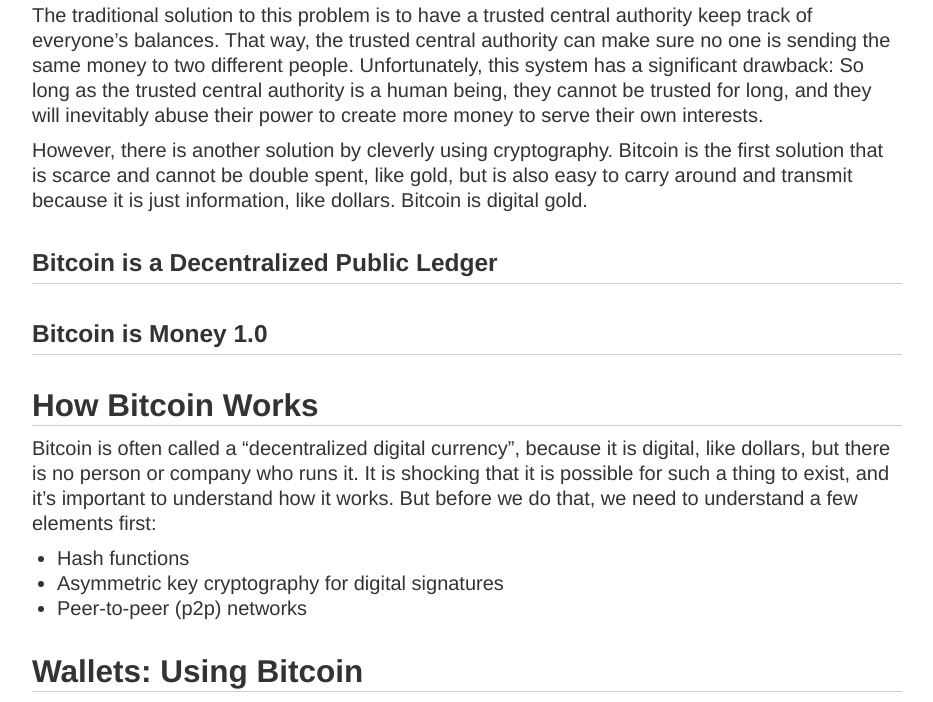
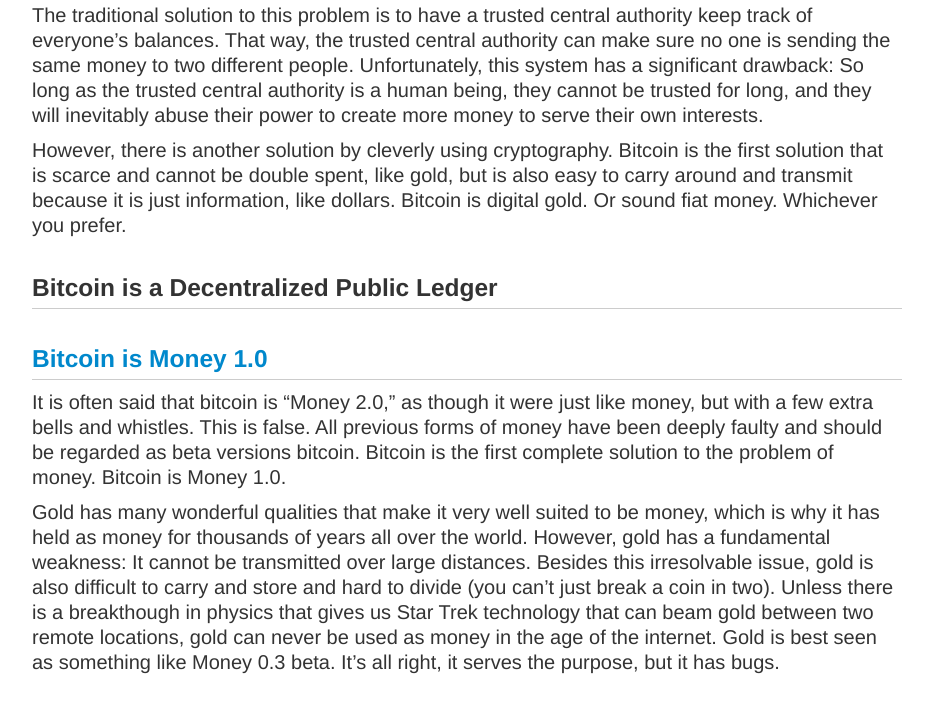
Before and after one commit to matiu/diveintobitcoin.com, a website: page public/index.html in a window 1280 px wide. Shown: the part 1476-2178 px from the top of the page, without its empty margins (23-956 px from the left). Drawn offline with nearby package versions, Linux system fonts and the light colour scheme.

Commit message:
working on Bitcoin is Money 1.0, and added link

```diff
--- a/public/index.html
+++ b/public/index.html
@@ -17,7 +17,7 @@
 <h1 id="diveintobitcoin"><a href="/">Dive Into Bitcoin</a></h1>
 
 <p class="lead">
-Bitcoin is a remarkable new invention that is likely to change the way the financial system works, and even the way our entire society works.
+Bitcoin is a remarkable new invention that is likely to change the way our financial system works, and even the way our entire society works.
 </p>
 
 <p>
@@ -85,11 +85,29 @@
 However, there is another solution by cleverly using cryptography.
 Bitcoin is the first solution that is scarce and cannot be double spent, like gold, but is also easy to carry around and transmit because it is just information, like dollars.
 Bitcoin is digital gold.
+Or sound fiat money.
+Whichever you prefer.
 </p>
 
 <h3>Bitcoin is a Decentralized Public Ledger</h3>
 
-<h3>Bitcoin is Money 1.0</h3>
+<h3 id="bitcoinismoney1.0"><a href="#bitcoinismoney10">Bitcoin is Money 1.0</a></h3>
+
+<p>It is often said that bitcoin is &#8220;Money 2.0,&#8221; as though it were just like money, but with a few extra bells and whistles.
+This is false.
+All previous forms of money have been deeply faulty and should be regarded as beta versions bitcoin.
+Bitcoin is the first complete solution to the problem of money.
+Bitcoin is Money 1.0.
+</p>
+
+<p>Gold has many wonderful qualities that make it very well suited to be money, which is why it has held as money for thousands of years all over the world.
+However, gold has a fundamental weakness: It cannot be transmitted over large distances.
+Besides this irresolvable issue, gold is also difficult to carry and store and hard to divide (you can&#8217;t just break a coin in two).
+Unless there is a breakthough in physics that gives us Star Trek technology that can beam gold between two remote locations, gold can never be used as money in the age of the internet.
+Gold is best seen as something like Money 0.3 beta.
+It&#8217;s all right, it serves the purpose, but it has bugs.
+</p>
+
 
 
 <h2 id="howbitcoinworks">How Bitcoin Works</h2>
@@ -142,6 +160,8 @@
 <h2>Conclusion</h2>
 <h2>Resources for More Information</h2>
 
+<p><a href="http://bitcoin.snitko.ru/">Here is a Russian-language introduction to bitcoin.</a></p>
+
 <h2 id="aboutdiveintobitcoin"><a href="#aboutdiveintobitcoin">About Dive Into Bitcoin</a></h2>
 
 <p>Dive Into Bitcoin is an introductory guide for people who are curious about bitcoin, but don&#8217;t know where to start.
```
